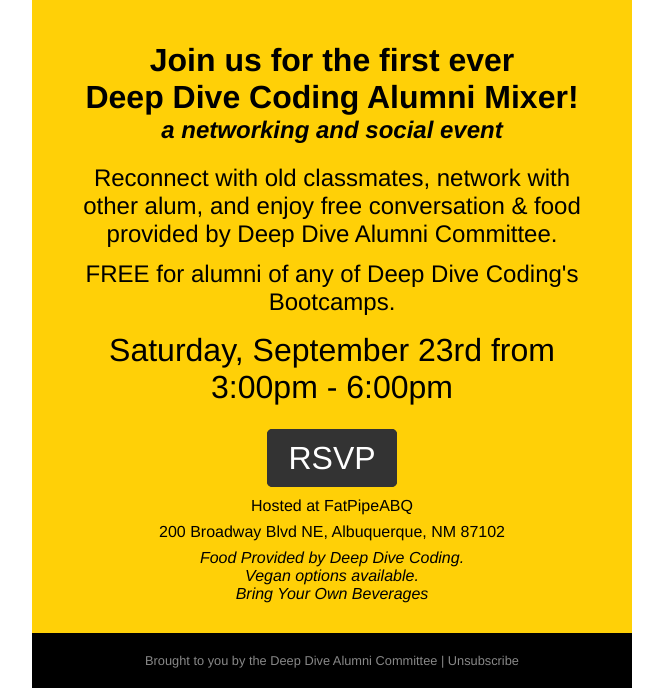
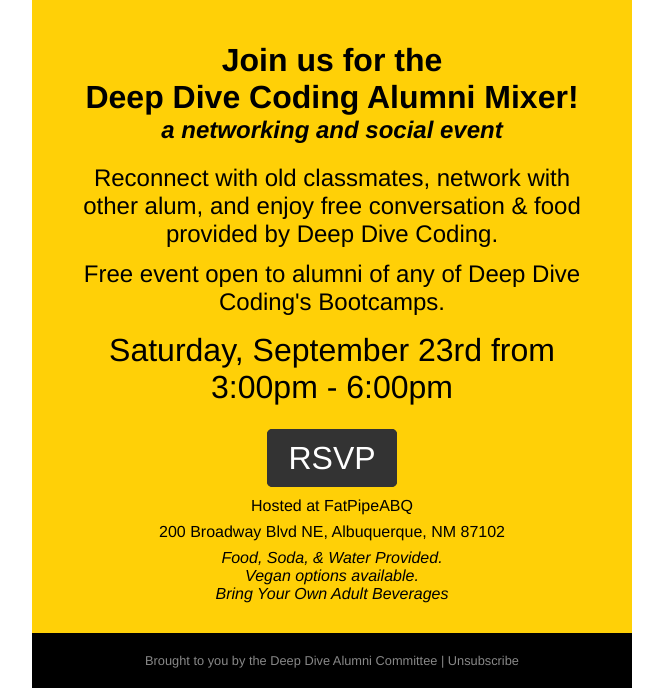
Before and after one commit to noeldevelops/alumni-emails, a plain HTML site: page index.html in a window 1280 px wide. Shown: the part 339-1037 px from the top of the page, without its empty margins (308-971 px from the left). Drawn offline with Linux system fonts and the light colour scheme.

Commit message:
Edit wording

```diff
--- a/index.html
+++ b/index.html
@@ -10,11 +10,11 @@
 
       <img src="https://cnmingenuity.org/deepdive/wp-content/uploads/sites/14/2017/07/deep-dive-logo-2017.png" alt="Deep Dive Coding">
 
-      <h1>Join us for the first ever <br>Deep Dive Coding Alumni Mixer!</h1>
+      <h1>Join us for the <br>Deep Dive Coding Alumni Mixer!</h1>
       <h2>a networking and social event</h2>
       <div class="intro">
-        <p>Reconnect with old classmates, network with other alum, and enjoy free conversation &amp; food provided by Deep Dive Alumni Committee.</p>
-        <p>FREE for alumni of any of Deep Dive Coding's Bootcamps.</p>
+        <p>Reconnect with old classmates, network with other alum, and enjoy free conversation &amp; food provided by Deep Dive Coding.</p>
+        <p>Free event open to alumni of any of Deep Dive Coding's Bootcamps.</p>
       </div>
       <div class="info">
         <p class="date">Saturday, September 23rd from 3:00pm - 6:00pm </p>
@@ -22,7 +22,7 @@
         <a class="rsvp">RSVP</a>
         <div class="location"><p>Hosted at <a href="http://fatpipeabq.com/">FatPipeABQ</a></p>
         <p>200 Broadway Blvd NE, Albuquerque, NM 87102</p></div>
-        <p class="fineprint">Food Provided by Deep Dive Coding. <br>Vegan options available.<br> Bring Your Own Beverages</p>
+        <p class="fineprint">Food, Soda, &amp; Water Provided. <br>Vegan options available.<br> Bring Your Own Adult Beverages</p>
       </div>
       <footer>Brought to you by the Deep Dive Alumni Committee | Unsubscribe</footer>
     </div>
```
